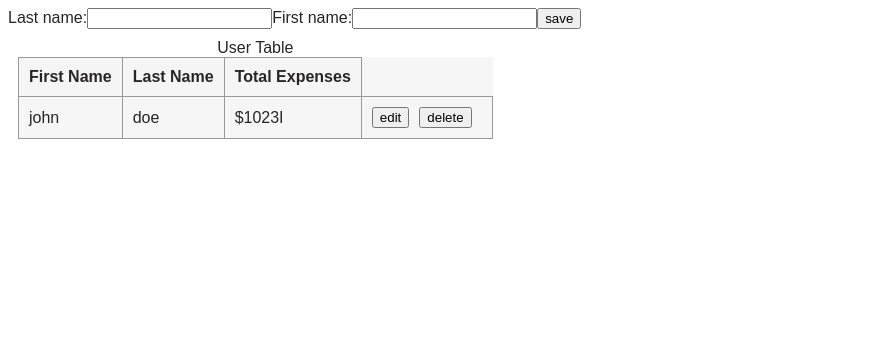
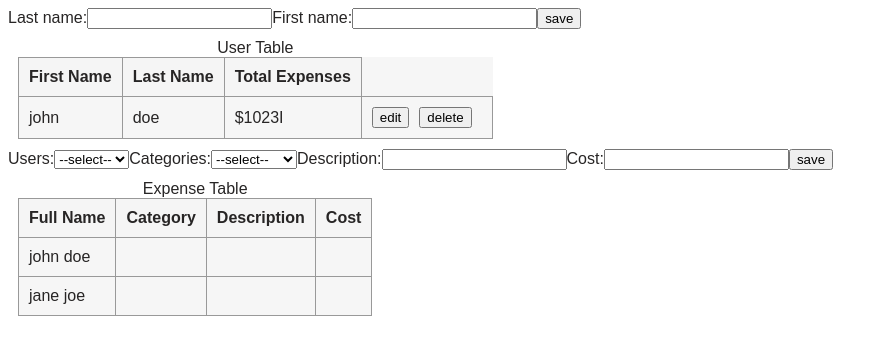
Before and after one commit to yilizati/daniel-project, a React (Create React App) app: page / in a window 1280 px wide. Shown: the top 354 px of the page, without its empty margins (0-887 px from the left). Built offline with nearby package versions, Linux system fonts and the light colour scheme.

Commit message:
expense table in progress

```diff
--- a/src/App.js
+++ b/src/App.js
@@ -1,11 +1,17 @@
 import ExpenseTableComponent from './components/expense/ExpenseTable.Component'
-import CompanyTableComponent from './components/company/CompanyTable.Component'
 import UserTableComponent from './components/user/UserTable.Component'
 import data from './data'
+import { useState } from 'react'
 function App() {
+  const [users, setUsers] = useState([
+    { firstName: 'john', lastName: 'doe' },
+    { firstName: 'jane', lastName: 'joe' },
+  ])
+
   return (
     <div className='App'>
       <UserTableComponent data={data} />
+      <ExpenseTableComponent users={users} />
     </div>
   )
 }
--- /dev/null
+++ b/src/components/expense/ExpenseForm.jsx
@@ -0,0 +1,56 @@
+import React, { useState } from 'react'
+
+export default function ExpenseForm({ users, saveExpense }) {
+  const [categories, setCategories] = useState(['Food', 'Travel', 'Equipment'])
+  const [description, setDescription] = useState('')
+  const [cost, setCost] = useState('')
+
+  const handleSubmit = (e) => {
+    e.preventDefault()
+    if (!categories || !description || cost) return
+    const newExpense = { categories, description, cost }
+    saveExpense(newExpense)
+    setDescription('')
+    setCost('')
+  }
+
+  const handleChange = (e) => {
+    const { name, value } = e.target
+  }
+
+  return (
+    <form onSubmit={handleSubmit}>
+      <label htmlFor='users'>
+        Users:
+        <select name='users'>
+          <option value='--select'>--select--</option>
+          {users.map((user, index) => (
+            <option key={index} value={user.fullname}>
+              {user.firstName}
+            </option>
+          ))}
+        </select>
+      </label>
+      <label htmlFor='cateogories-dropdown'>
+        Categories:
+        <select name='cateogories' id='categories-dropdown'>
+          <option value='--select'>--select--</option>
+          {categories.map((cat, index) => (
+            <option key={index} value={cat}>
+              {cat}
+            </option>
+          ))}
+        </select>
+      </label>
+      <label htmlFor='description'>
+        Description:
+        <input type='text' id='description' />
+      </label>
+      <label htmlFor='cost'>
+        Cost:
+        <input type='text' id='cost' />
+      </label>
+      <button>save</button>
+    </form>
+  )
+}
--- a/src/components/expense/ExpenseTable.Component.jsx
+++ b/src/components/expense/ExpenseTable.Component.jsx
@@ -1,38 +1,66 @@
-import React from 'react'
+import React, { useState } from 'react'
+import ExpenseForm from './ExpenseForm'
 
-export default function ExpenseTableComponent({ data }) {
+export default function ExpenseTableComponent({
+  users,
+  category,
+  description,
+  cost,
+}) {
+  const [isEditing, setIsEditing] = useState(false)
+
+  const viewTemplate = users.map(({ firstName, lastName }) => (
+    <tr>
+      <td>{`${firstName} ${lastName}`}</td>
+      <td>{category}</td>
+      <td>{description}</td>
+      <td>{cost}</td>
+    </tr>
+  ))
+
+  const saveExpense = () => {
+    console.log('form saved')
+  }
+
+  const editTemplate = (
+    <tr>
+      <td>
+        <select name='users'>
+          <option value='--select'>--select--</option>
+          {users.map((user) => (
+            <option value={user.fullname}>{user.firstName}</option>
+          ))}
+        </select>
+      </td>
+      <td></td>
+      <td>
+        <input type='text' name='description' />
+      </td>
+      <td>
+        <input type='text' name='cost' />
+      </td>
+      <td>
+        <button>edit</button>
+        <button>delete</button>
+      </td>
+    </tr>
+  )
+
   return (
+    <>
+      <ExpenseForm users={users} saveExpense={saveExpense} />
       <table>
+        <caption>Expense Table</caption>
         <thead>
           <tr>
-          <th>Full Name</th>
-          <th>Catagory</th>
-          <th>Description</th>
-          <th>Cost</th>
+            <th scope='col'>Full Name</th>
+            <th scope='col'>Category</th>
+            <th scope='col'>Description</th>
+            <th scope='col'>Cost</th>
           </tr>
         </thead>
-      <tbody>
-        <tr>
-          <td>
-            <select>
-              {data.map((person) => {
-                return (
-                  <option value=''>
-                    {person.firstName + ' ' + person.lastName}
-                  </option>
-                )
-              })}
-            </select>
-          </td>
-
-          <td>
-            <select></select>
-          </td>
-
-          <td></td>
-          <td></td>
-        </tr>
-      </tbody>
+        <tbody>{isEditing ? editTemplate : viewTemplate}</tbody>
       </table>
+    </>
   )
 }
--- a/src/components/user/UserForm.jsx
+++ b/src/components/user/UserForm.jsx
@@ -6,8 +6,8 @@ export default function UserForm({ saveUser }) {
 
   const handleSubmit = (e) => {
     e.preventDefault()
+    if (!firstName || !lastName) return
     const newUser = { firstName, lastName }
-    if (!firstName || !lastName) return
     saveUser(newUser)
     setFirstName('')
     setLastName('')
--- a/src/components/user/UserTable.Component.jsx
+++ b/src/components/user/UserTable.Component.jsx
@@ -25,7 +25,6 @@ export default function UserTableComponent() {
   }
 
   const deleteUser = (id) => {
-    console.log(id)
     setUsers((currentUsers) => currentUsers.filter((user) => user.id !== id))
   }
 
```
Lines whose indentation alone changed are shown as unchanged.
